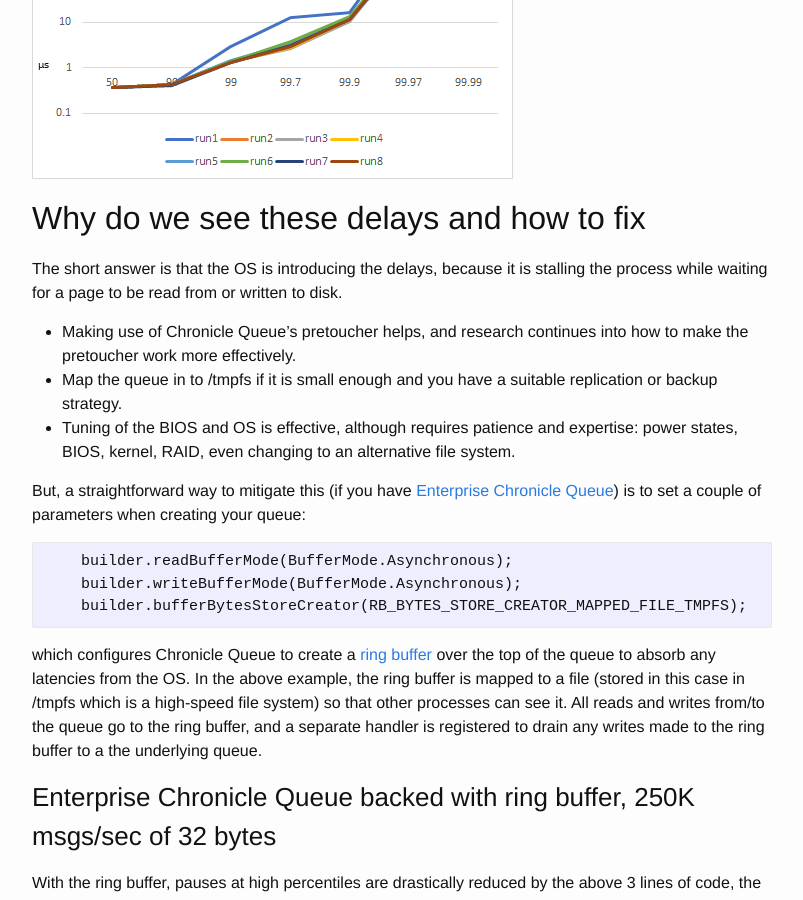
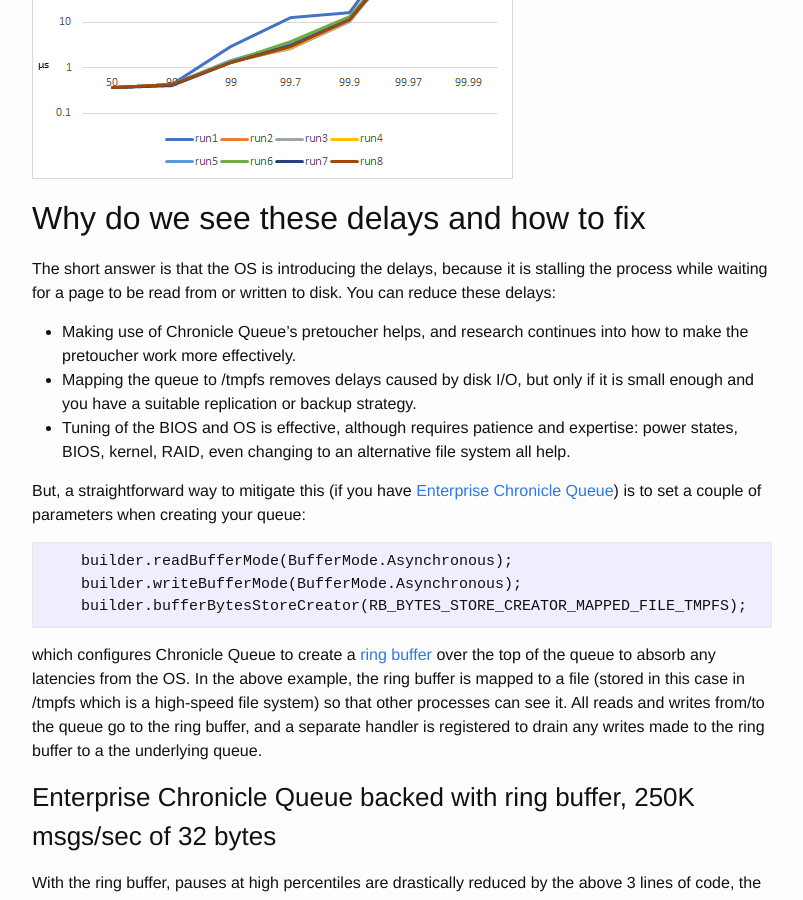
Before and after one commit to JerryShea/jerryshea.github.io, a Jekyll site: the page built from _posts/2018-7-27-RingBuffer.md, in a window 1280 px wide and 900 px high, scrolled down 2201 px. Shown: the whole window, without its empty margins (238-1041 px from the left). Built offline with Jekyll 4.4.1, drawn with Linux system fonts in a browser that asks for light colours.

Commit message:
improve wording

```diff
--- a/_posts/2018-7-27-RingBuffer.md
+++ b/_posts/2018-7-27-RingBuffer.md
@@ -45,11 +45,11 @@ If Chronicle-Queuer's pretoucher is used, this improves the high percentiles
 ## Why do we see these delays and how to fix
 
 The short answer is that the OS is introducing the delays, because it is stalling the process while waiting for a page to
-be read from or written to disk.
+be read from or written to disk. You can reduce these delays:
 * Making use of Chronicle Queue's pretoucher helps, and research continues into how to make the pretoucher work more effectively.
-* Map the queue in to /tmpfs if it is small enough and you have a suitable replication or backup strategy.
+* Mapping the queue to /tmpfs removes delays caused by disk I/O, but only if it is small enough and you have a suitable replication or backup strategy.
 * Tuning of the BIOS and OS is effective, although requires patience and expertise: power states, BIOS, kernel, RAID,
-even changing to an alternative file system.
+even changing to an alternative file system all help.
 
 But, a straightforward way to mitigate this (if you have [Enterprise Chronicle Queue](https://chronicle.software/products/queue/))
 is to set a couple of parameters when creating your queue:
```
